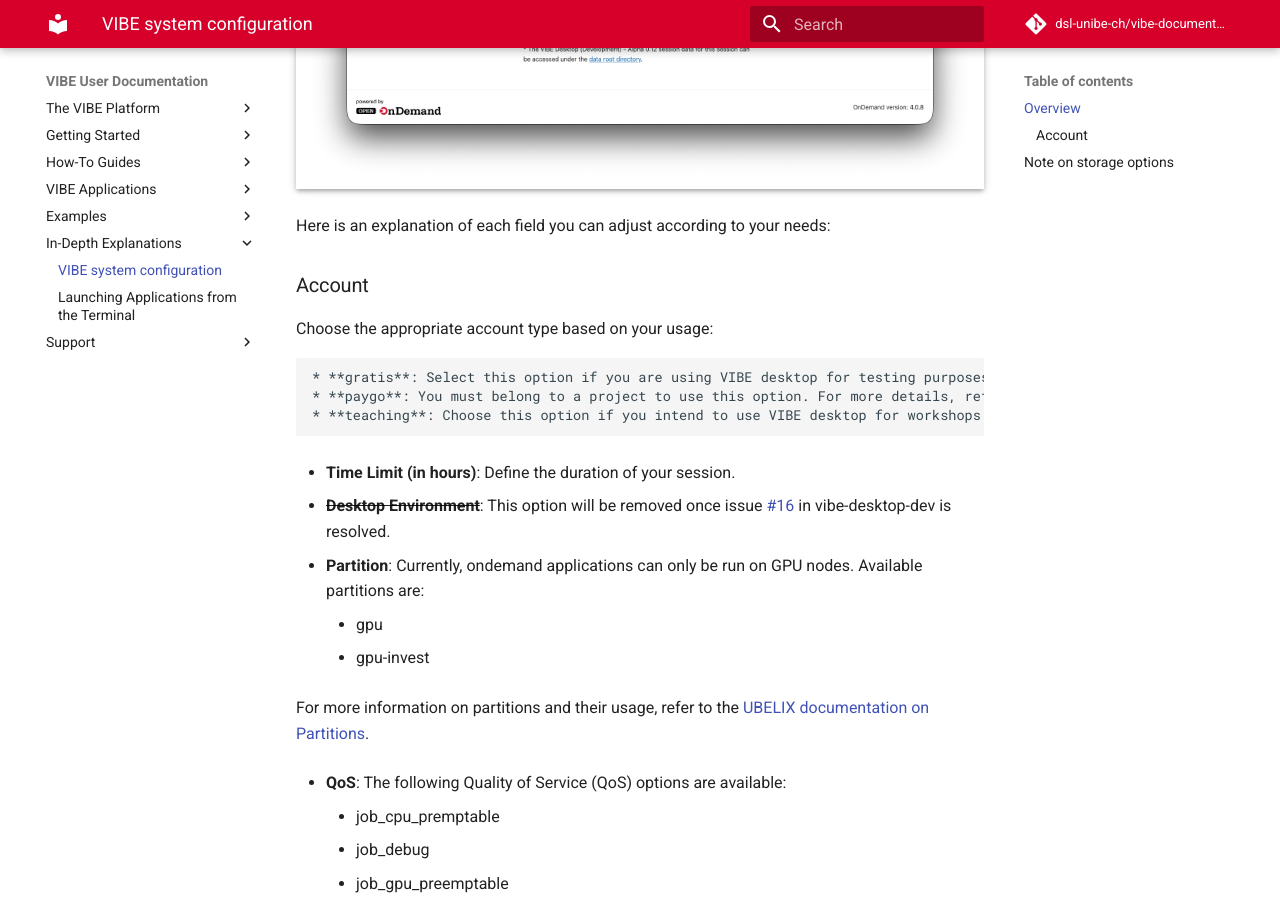
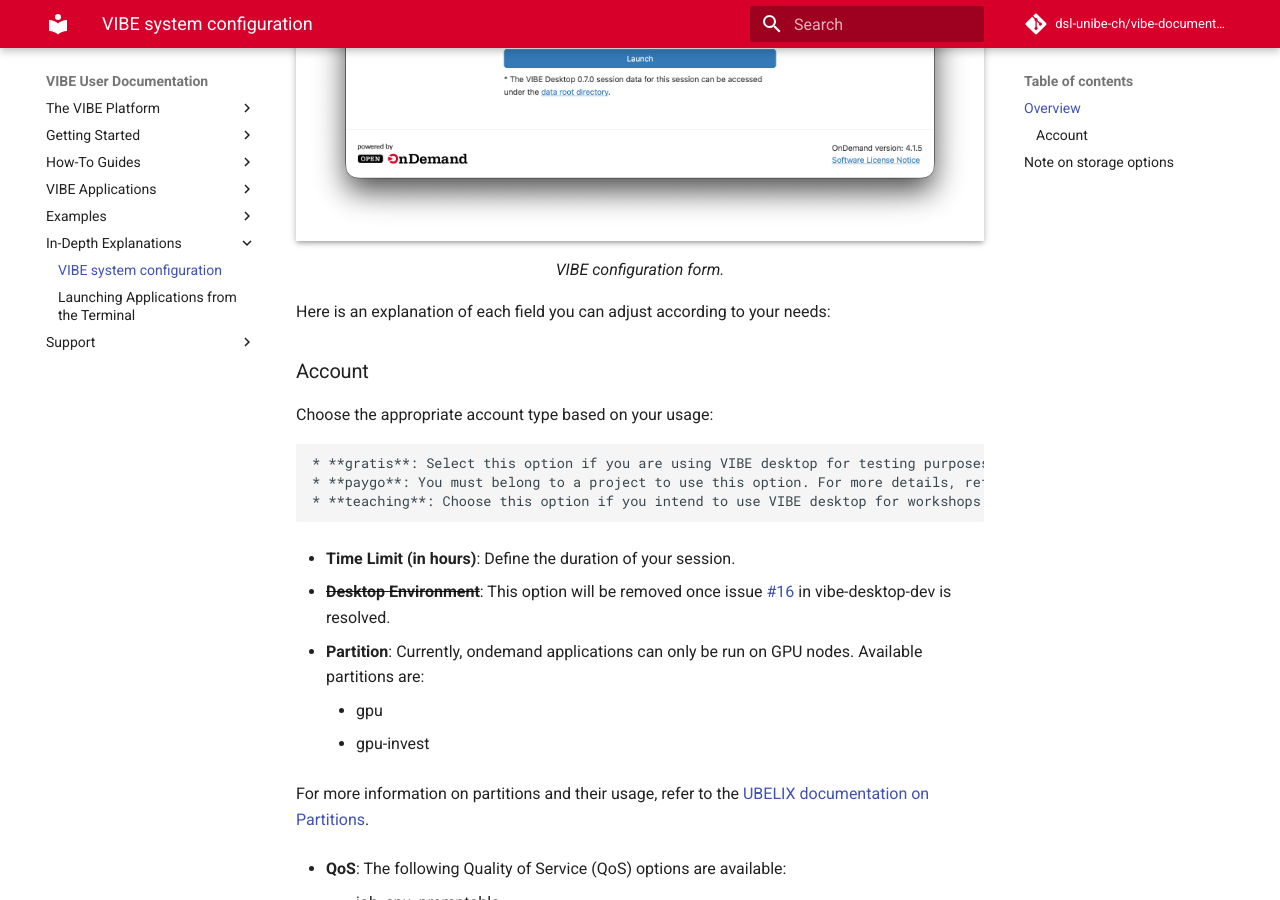
Before and after one commit to dsl-unibe-ch/vibe-documentation, an MkDocs documentation site: the page built from docs/in-depth-explanations/vibe_configuration_form.md, in a window 1280 px wide and 900 px high, scrolled down 1261 px. Built offline with MkDocs 1.6.1 and Material for MkDocs 9.7.7, drawn with Linux system fonts in a browser that asks for light colours; comment, search, counter and statistics services are not loaded.

Commit message:
update screenshot of new submission form

```diff
--- a/docs/in-depth-explanations/vibe_configuration_form.md
+++ b/docs/in-depth-explanations/vibe_configuration_form.md
@@ -7,7 +7,12 @@
 The fields displayed in the form are dynamically generated and the options offered change accordingly on what type of resources are available for the account you choose. That means that not all resources are always available for all type of accounts. For not VIBE users, UBELIX cost and billing scheme applies including the free tiers. Note that free tiers may be use only for testing purpose and it comes with limited resources and support.
 
 
-![vibe_submission_form](../assets/images/VIBE_submission_form.png)
+<!-- ![vibe_menu_application_list](../assets/images/vibe_menu_application_list.png) -->
+<div style="text-align: center;">
+  <img src="../assets/images/VIBE_submission_form.png" alt="Centered image" style="display: block; margin: 0 auto;">
+  <figcaption> VIBE configuration form.
+  </figcaption>
+</div>
 
 Here is an explanation of each field you can adjust according to your needs:
 
```
Also changed, not shown: docs/assets/images/VIBE_submission_form.png.
